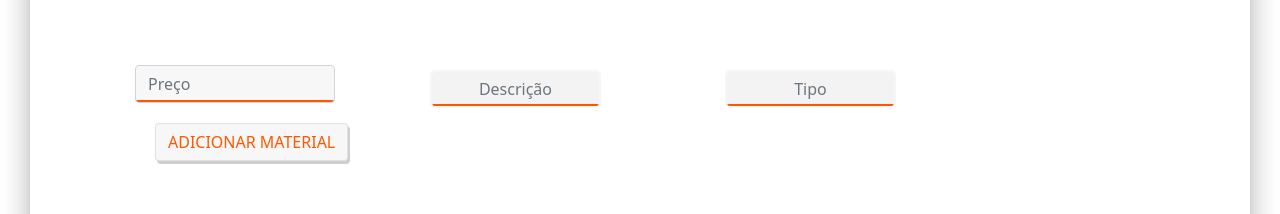
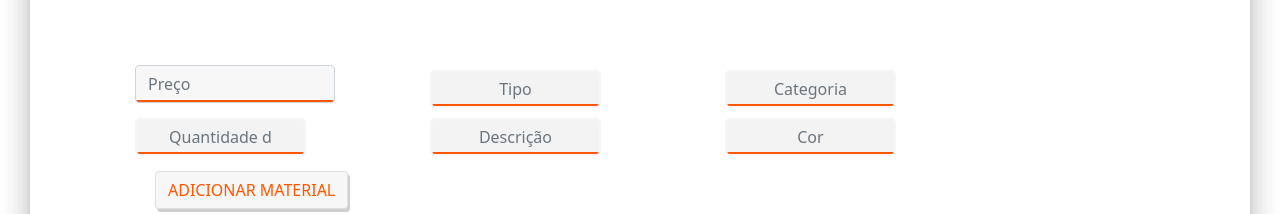
Before and after one commit to IsabellyDiasLimaDev/ope-frontend, a React (Create React App) app: page /materiais in a window 1280 px wide. Shown: the part 275-489 px from the top of the page. Built offline with nearby package versions, Linux system fonts and the light colour scheme; no server answers.

Commit message:
Implementação da integração do front com o back - erro de cors

```diff
--- a/src/pages/cadastrodemateriais.js
+++ b/src/pages/cadastrodemateriais.js
@@ -1,8 +1,55 @@
+import { Component } from 'react';
 import '../App.css';
 import Footer from '../components/footer/Footer';
 import Navbar from '../components/navbar/navbar';
 import PageHeader from '../components/page-header/PageHeader';
-function App() {
+import axios from 'axios';
+
+class CadastroDeMateriais extends Component {
+
+    constructor(props) {
+        super(props);
+        this.state = {
+            preco: 0.0,
+            tipo: "",
+            categoria: "",
+            quantidade_disponivel: 0,
+            descricao: "",
+            cor: "",
+        }
+    }
+
+
+    handleSubmit = async e => {
+        e.preventDefault();
+
+        const data = new FormData();
+
+        data.append('preco', this.state.preco);
+        data.append('tipo', this.state.tipo);
+        data.append('categoria', this.state.categoria);
+        data.append('quantidade_disponivel', this.state.quantidade_disponivel);
+        data.append('descricao', this.state.descricao);
+        data.append('cor', this.state.cor);
+
+        axios({
+            url: 'http://localhost:8081/materiais',
+            method: 'post',
+            data: data,
+            headers: {'Access-Control-Allow-Origin': '*'}
+        }).then((response) => {
+            console.log(response);
+        });
+
+    }
+
+        // Adiciona o valor de cada input na variável
+        handleChange = e => {
+            this.setState({ [e.target.id]: e.target.value });
+            console.log(this.state);
+        };
+
+    render() {
         return (
             <section>
                 <Navbar />
@@ -25,16 +72,25 @@ function App() {
                         </div>
                     </div>
 
-                <form action="{{ url_for() }}" method="post">
+                    <form id="material-form" onSubmit={this.handleSubmit.bind(this)} method="POST">
                         <div class="form-row col-9">
                             <div class="col-4">
-                            <input type="number" class="form-control" name="preco" id="preco" placeholder="Preço" />
+                                <input onChange={this.handleChange} type="number" class="form-control" name="preco" id="preco" placeholder="Preço" />
                             </div>
                             <div class="col-4">
-                            <input type="text" class="form-control" name="descricao" id="descricao" placeholder="Descrição"/>
+                                <input onChange={this.handleChange} type="text" class="form-control" name="tipo" id="tipo" placeholder="Tipo" />
                             </div>
                             <div class="col-4">
-                            <input type="text" class="form-control" name="tipo" id="tipo" placeholder="Tipo" />
+                                <input onChange={this.handleChange} type="text" class="form-control" name="categoria" id="categoria" placeholder="Categoria" />
+                            </div>
+                            <div class="col-4">
+                                <input onChange={this.handleChange} type="text" class="form-control" name="quantidade_disponivel" id="quantidade_disponivel" placeholder="Quantidade disponível" />
+                            </div>
+                            <div class="col-4">
+                                <input onChange={this.handleChange} type="text" class="form-control" name="descricao" id="descricao" placeholder="Descrição" />
+                            </div>
+                            <div class="col-4">
+                                <input onChange={this.handleChange} type="text" class="form-control" name="cor" id="cor" placeholder="Cor" />
                             </div>
                             <button type="submit" class="btn btn-primary">Adicionar Material</button>
                         </div>
@@ -54,4 +110,5 @@ function App() {
 
         );
         }
-    export default App;
+}
+export default CadastroDeMateriais;
```
Lines whose indentation alone changed are shown as unchanged.
